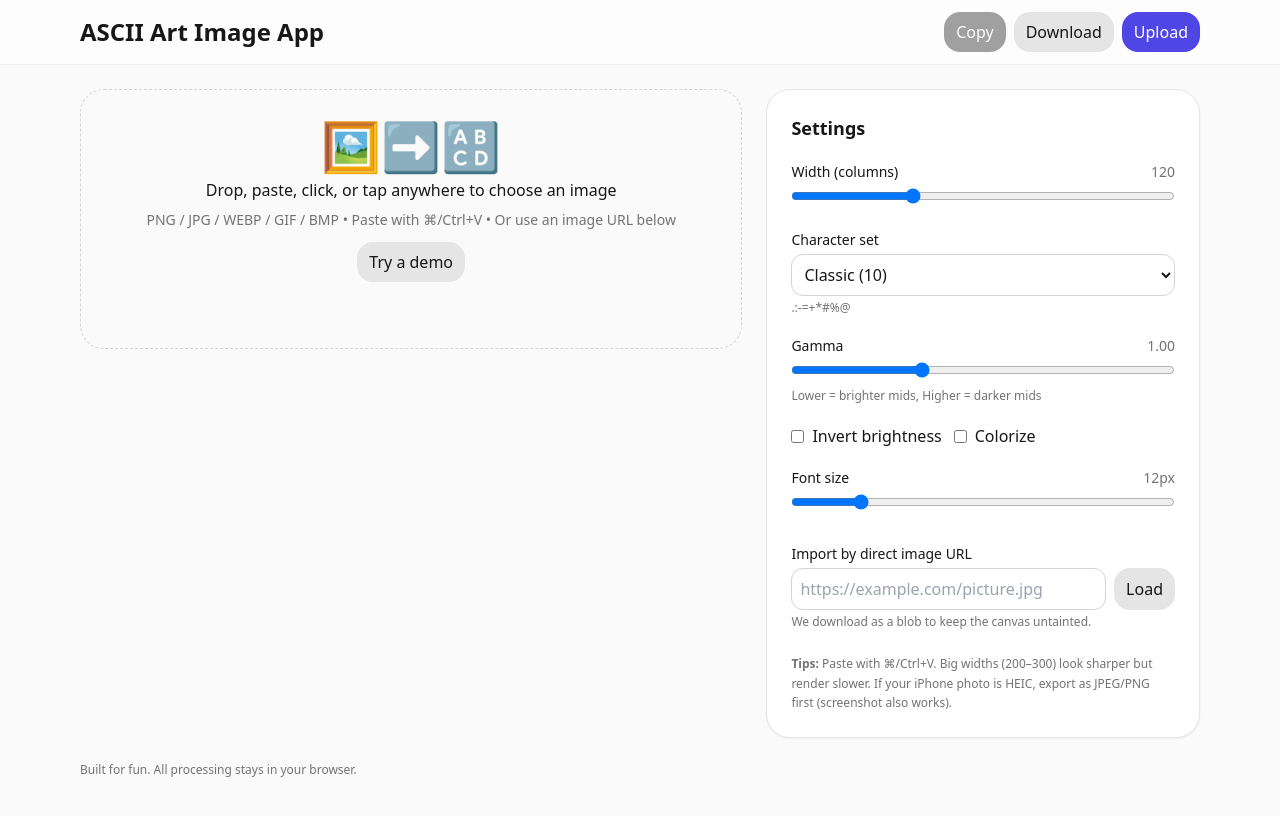
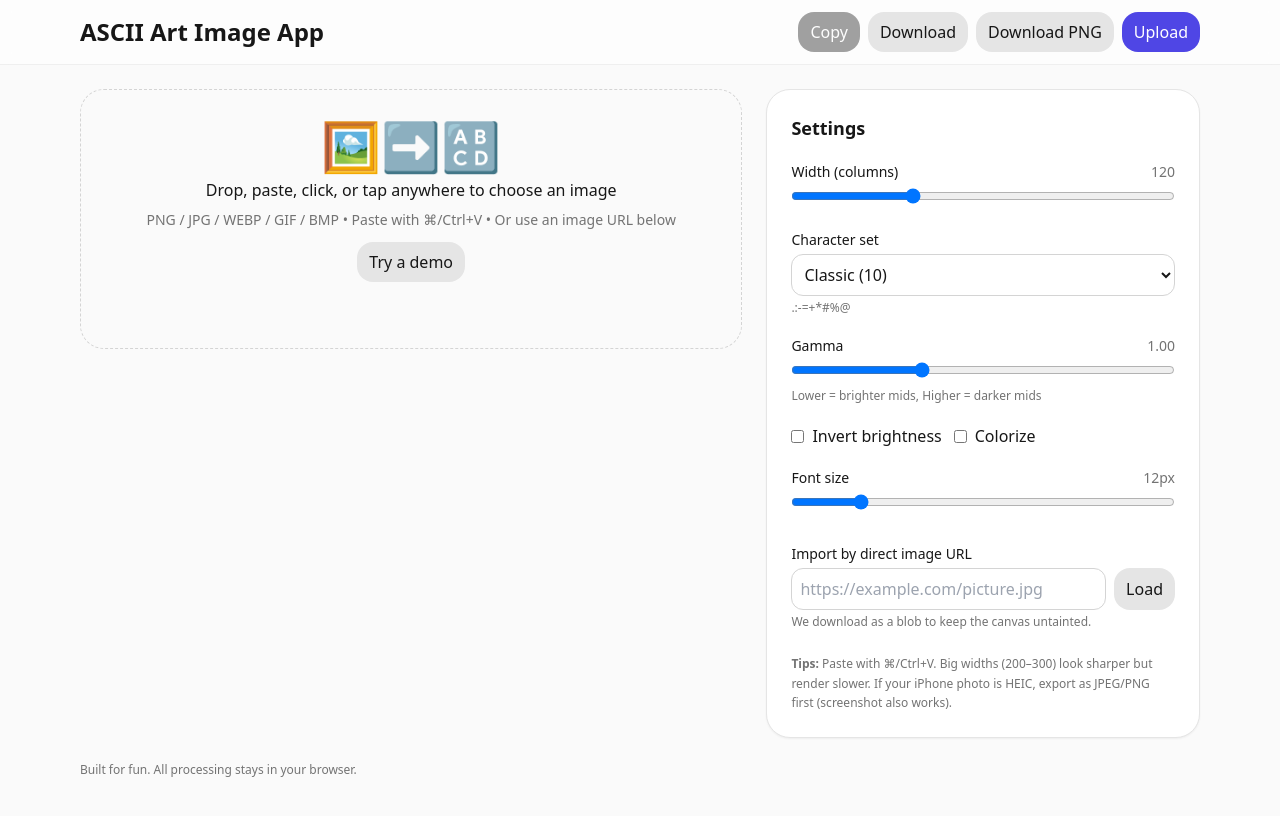
Before and after one commit to MovezLikeJagger/ASCII-Converter, a React (Vite) app: page / in a window 1280 px wide. Built offline with nearby package versions, Linux system fonts and the light colour scheme.

Commit message:
Add PNG export with color-aware glyph metadata

```diff
--- a/src/App.jsx
+++ b/src/App.jsx
@@ -63,6 +63,7 @@ export default function AsciiArtApp() {
 
   const [asciiText, setAsciiText] = useState("");
   const [asciiHtml, setAsciiHtml] = useState("");
+  const [asciiCells, setAsciiCells] = useState([]);
 
   const [urlField, setUrlField] = useState("");
 
@@ -135,6 +136,7 @@ export default function AsciiArtApp() {
   function resetAscii() {
     setAsciiText("");
     setAsciiHtml("");
+    setAsciiCells([]);
   }
 
   function clearImage() {
@@ -237,6 +239,7 @@ export default function AsciiArtApp() {
       });
       setAsciiText(result.text);
       setAsciiHtml(result.html);
+      setAsciiCells(result.cells);
     } catch (e) {
       console.error(e);
       reportError("Conversion failed. Try a different image or smaller width.");
@@ -285,6 +288,73 @@ export default function AsciiArtApp() {
     setTimeout(() => URL.revokeObjectURL(a.href), 5000);
   }
 
+  function downloadPng() {
+    if (!asciiCells.length) return;
+    const rowCount = asciiCells.length;
+    const colCount = asciiCells[0]?.length || 0;
+    if (!rowCount || !colCount) return;
+
+    const fontFamily = "ui-monospace, SFMono-Regular, Menlo, monospace";
+    const font = `${fontSize}px ${fontFamily}`;
+    const canvas = document.createElement("canvas");
+    const ctx = canvas.getContext("2d");
+    if (!ctx) return;
+
+    ctx.font = font;
+    const metrics = ctx.measureText("M");
+    const charWidth = metrics.width || fontSize * 0.6;
+    const lineHeight = fontSize;
+
+    canvas.width = Math.ceil(colCount * charWidth);
+    canvas.height = Math.ceil(rowCount * lineHeight);
+
+    ctx.font = font;
+    ctx.textBaseline = "top";
+    ctx.textAlign = "left";
+
+    if (!colorize) {
+      ctx.fillStyle = "#ffffff";
+      ctx.fillRect(0, 0, canvas.width, canvas.height);
+      ctx.fillStyle = "#000000";
+    }
+
+    for (let y = 0; y < rowCount; y++) {
+      const row = asciiCells[y];
+      for (let x = 0; x < colCount; x++) {
+        const cell = row?.[x];
+        if (!cell) continue;
+        const posX = x * charWidth;
+        const posY = y * lineHeight;
+
+        if (colorize) {
+          const { r, g, b } = cell;
+          ctx.fillStyle = `rgb(${r},${g},${b})`;
+          ctx.fillRect(posX, posY, charWidth, lineHeight);
+          const luminance = (0.2126 * r + 0.7152 * g + 0.0722 * b) / 255;
+          ctx.fillStyle = luminance > 0.6 ? "rgb(0,0,0)" : "rgb(255,255,255)";
+        } else {
+          ctx.fillStyle = "#000000";
+        }
+
+        if (cell.char !== " " || colorize) {
+          ctx.fillText(cell.char, posX, posY);
+        }
+      }
+    }
+
+    canvas.toBlob((blob) => {
+      if (!blob) return;
+      const blobUrl = URL.createObjectURL(blob);
+      const link = document.createElement("a");
+      link.href = blobUrl;
+      link.download = "ascii-art.png";
+      document.body.appendChild(link);
+      link.click();
+      link.remove();
+      setTimeout(() => URL.revokeObjectURL(blobUrl), 5000);
+    }, "image/png");
+  }
+
   function toast(msg) {
     const el = document.createElement("div");
     el.textContent = msg;
@@ -322,6 +392,7 @@ export default function AsciiArtApp() {
           <div className="flex gap-2">
             <button onClick={copyToClipboard} disabled={!asciiText} className="px-3 py-2 rounded-2xl bg-neutral-900 text-white disabled:opacity-40">Copy</button>
             <button onClick={downloadFile} disabled={!asciiText} className="px-3 py-2 rounded-2xl bg-neutral-200 dark:bg-neutral-800">Download</button>
+            <button onClick={downloadPng} disabled={!asciiCells.length} className="px-3 py-2 rounded-2xl bg-neutral-200 dark:bg-neutral-800">Download PNG</button>
             <label className="px-3 py-2 rounded-2xl bg-indigo-600 text-white cursor-pointer">
               Upload
               <input
@@ -480,6 +551,7 @@ async function imageUrlToAscii({ url, targetCols, imgW, imgH, charset, invert, g
   const n = ramp.length;
   const lines = [];
   const htmlLines = [];
+  const cells = new Array(rows);
 
   function bright(r, g, b) {
     let v = (0.2126 * r + 0.7152 * g + 0.0722 * b) / 255;
@@ -546,6 +618,7 @@ async function imageUrlToAscii({ url, targetCols, imgW, imgH, charset, invert, g
   for (let y = 0; y < rows; y++) {
     let rowTxt = "";
     let rowHtml = "";
+    const rowCells = new Array(targetCols);
     for (let x = 0; x < targetCols; x++) {
       const idx = y * targetCols + x;
       const dataIdx = idx * 4;
@@ -555,6 +628,7 @@ async function imageUrlToAscii({ url, targetCols, imgW, imgH, charset, invert, g
       const i = n > 1 ? quantized[idx] : 0;
       const ch = ramp[i];
       rowTxt += ch;
+      rowCells[x] = { char: ch, r, g, b };
       if (colorize) {
         const glyph = ch === " " ? "&nbsp;" : escapeHtml(ch);
         const luminance = (0.2126 * r + 0.7152 * g + 0.0722 * b) / 255;
@@ -564,11 +638,12 @@ async function imageUrlToAscii({ url, targetCols, imgW, imgH, charset, invert, g
     }
     lines.push(rowTxt);
     if (colorize) htmlLines.push(rowHtml);
+    cells[y] = rowCells;
   }
 
   const text = lines.join("\n");
   const html = colorize ? htmlLines.join("\n") : "";
-  return { text, html };
+  return { text, html, cells };
 }
 
 function loadImage(url) {
```
